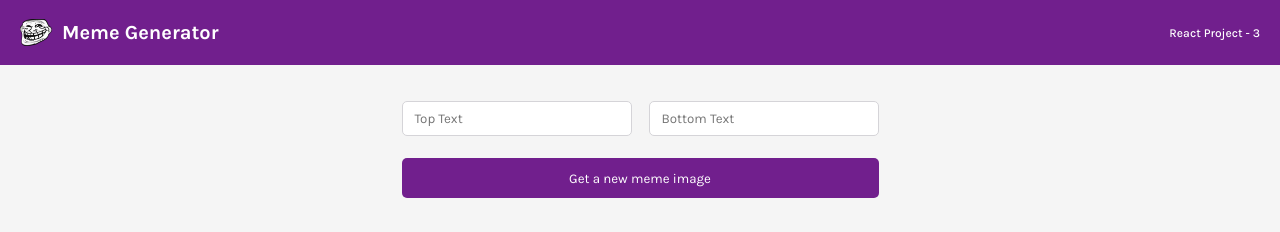
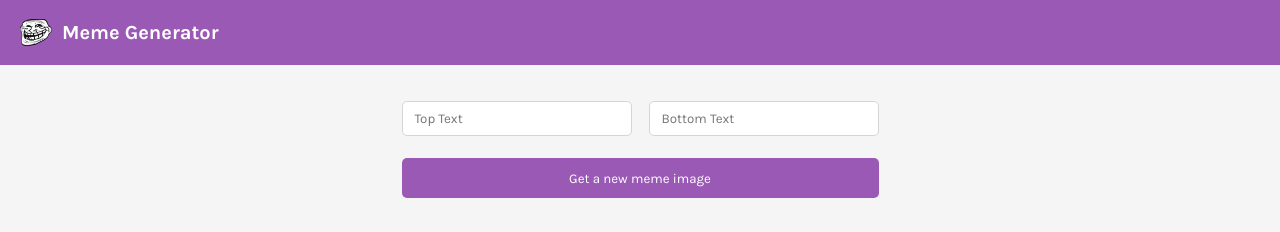
Before and after one commit to joyjsmun/meme_generator, a React (Create React App) app: page / in a window 1280 px wide. Shown: the top 232 px of the page. Built offline with nearby package versions, Linux system fonts and the light colour scheme; grey boxes are pictures that could not be loaded; the HTML template or start-up script is replaced by a standard one.

Commit message:
changed styling

```diff
--- a/public/style.css
+++ b/public/style.css
@@ -13,7 +13,7 @@ body {
 nav{
     display: flex;
     height: 65px;
-    background: #711F8D;
+    background: #9b59b6;
     align-items: center;
     padding: 20px;
 }
@@ -63,7 +63,7 @@ button{
     color: white;
     width: 477px;
     height: 40px;
-    background: #711F8D;
+    background: #9b59b6;
     border-radius: 5px;
     border: none;
     grid-column: 1 /-1;
--- a/src/components/Header.js
+++ b/src/components/Header.js
@@ -3,7 +3,6 @@ export default function Header() {
         <nav>
             <img className="nav--img" src="../images/troll-face.png" />
             <span>Meme Generator</span>
-            <h3>React Project - 3</h3>
         </nav>
     )
 }
```
